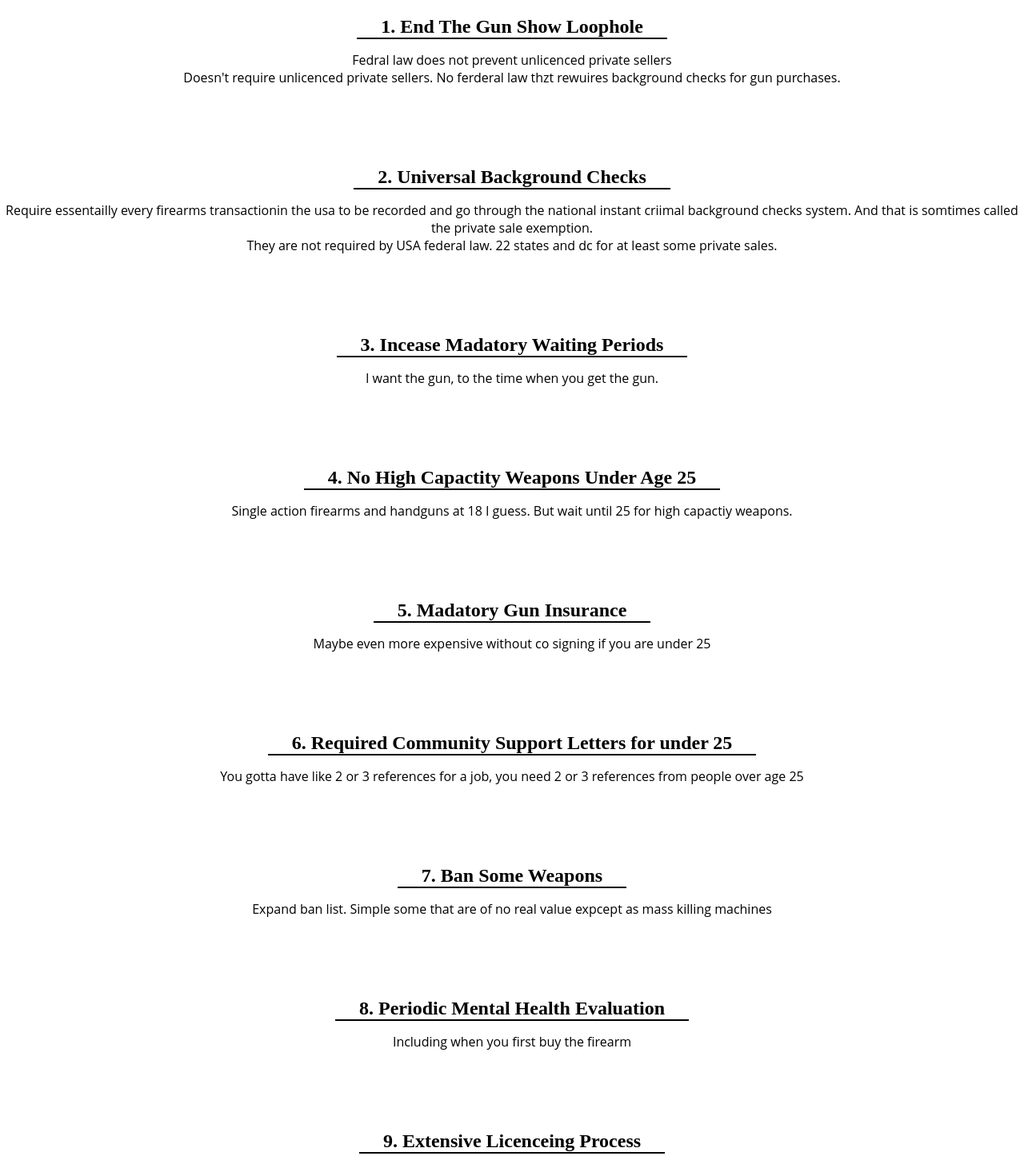
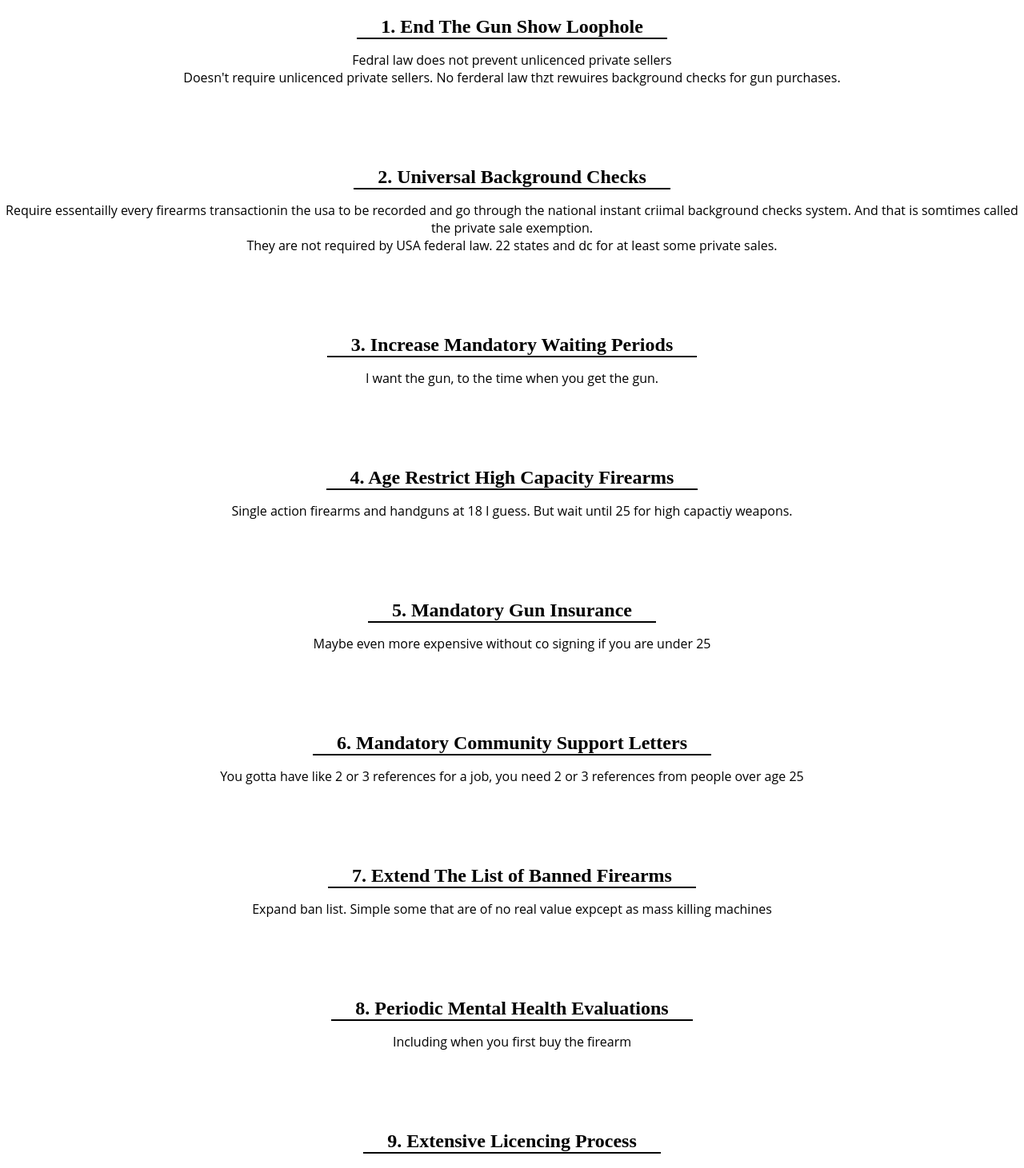
Before and after one commit to Hiccup246/gun-control-policies, a Nuxt app: page / in a window 1280 px wide. Shown: the top 1461 px of the page at 80% size. Built offline with nearby package versions, Linux system fonts and the light colour scheme.

Commit message:
Update gun control headers

```diff
--- a/pages/index.vue
+++ b/pages/index.vue
@@ -11,32 +11,32 @@
       <p>They are not required by USA federal law. 22 states and dc for at least some private sales.</p>
     </GunPolicy>
 
-    <GunPolicy name="3. Incease Madatory Waiting Periods">
+    <GunPolicy name="3. Increase Mandatory Waiting Periods">
       <p>I want the gun, to the time when you get the gun.</p>
       <p></p>
     </GunPolicy>
 
-    <GunPolicy name="4. No High Capactity Weapons Under Age 25">
+    <GunPolicy name="4. Age Restrict High Capacity Firearms">
       <p>Single action firearms and handguns at 18 I guess. But wait until 25 for high capactiy weapons.</p>
     </GunPolicy>
 
-    <GunPolicy name="5. Madatory Gun Insurance">
+    <GunPolicy name="5. Mandatory Gun Insurance">
       <p>Maybe even more expensive without co signing if you are under 25</p>
     </GunPolicy>
 
-    <GunPolicy name="6. Required Community Support Letters for under 25">
+    <GunPolicy name="6. Mandatory Community Support Letters">
       <p>You gotta have like 2 or 3 references for a job, you need 2 or 3 references from people over age 25</p>
     </GunPolicy>
 
-    <GunPolicy name="7. Ban Some Weapons">
+    <GunPolicy name="7. Extend The List of Banned Firearms">
       <p>Expand ban list. Simple some that are of no real value expcept as mass killing machines</p>
     </GunPolicy>
 
-    <GunPolicy name="8. Periodic Mental Health Evaluation">
+    <GunPolicy name="8. Periodic Mental Health Evaluations">
       <p>Including when you first buy the firearm</p>
     </GunPolicy>
 
-    <GunPolicy name="9. Extensive Licenceing Process">
+    <GunPolicy name="9. Extensive Licencing Process">
       <p>Written and practical test for a drivers licence</p>
       <p>It should be the same for guns.</p>
       <p>The licenceing and training period should not be 1 weekend. It should be longer like with cars</p>
```
